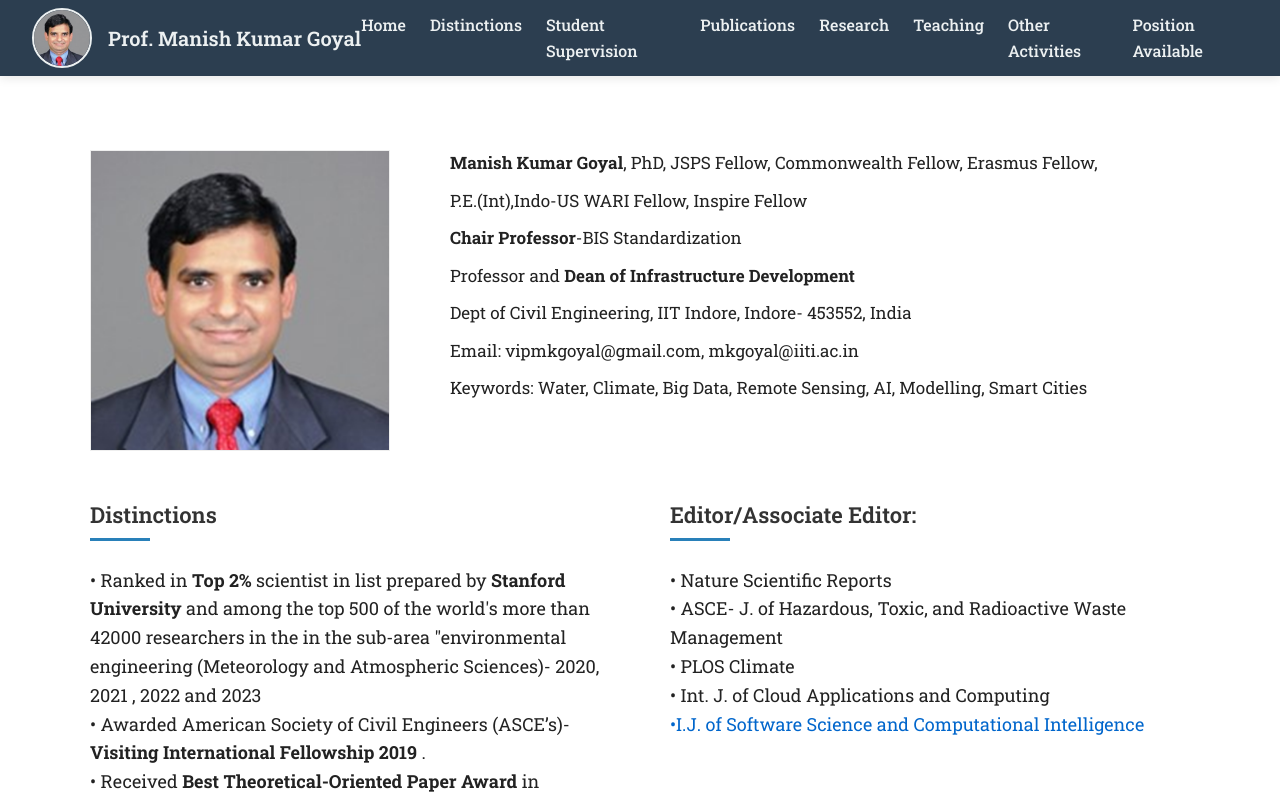
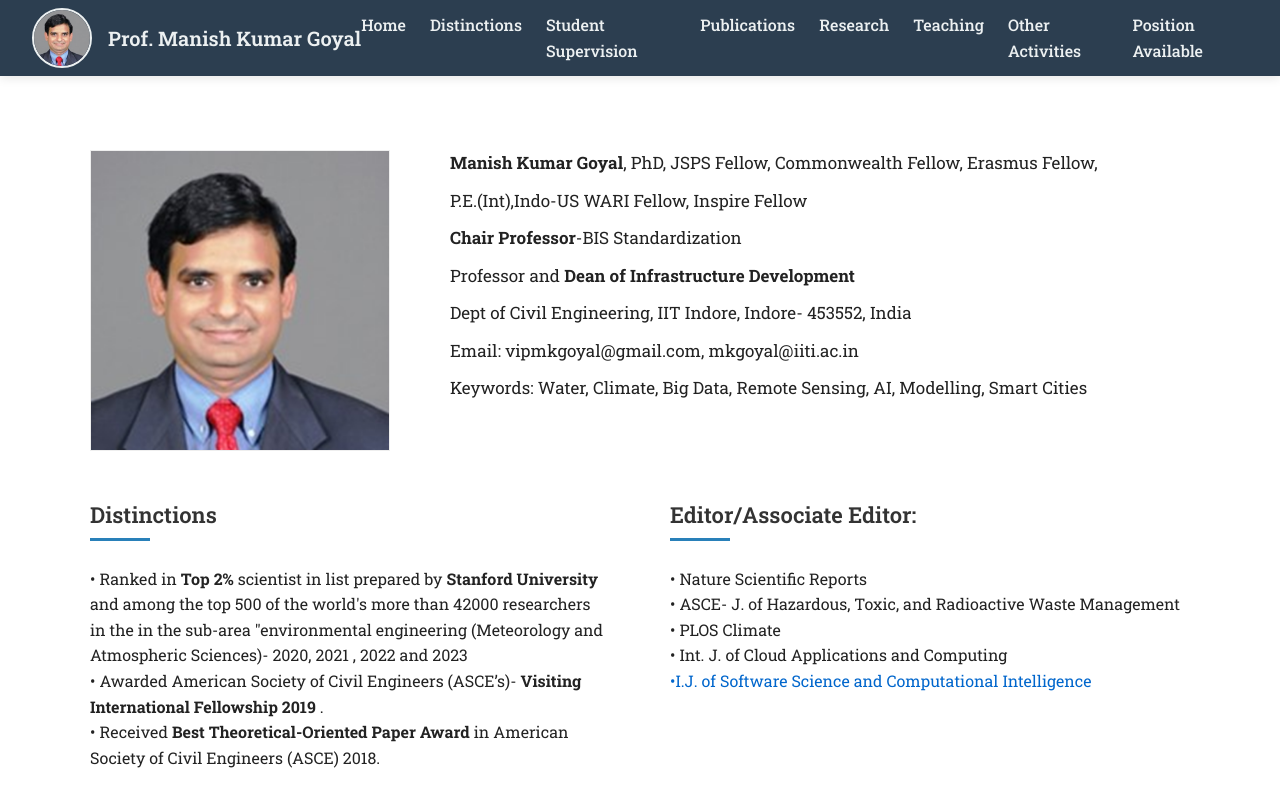
Before and after one commit to shiv3191/MKG_WEBSITE, a React (Vite) app: page / in a window 1280 px wide. Shown: the top 800 px of the page. Built offline with nearby package versions, Linux system fonts and the light colour scheme.

Commit message:
Update home.css

```diff
--- a/src/Components/Home/home.css
+++ b/src/Components/Home/home.css
@@ -105,13 +105,13 @@ heading p {
 }
 
 .peter1 {
-    font-size: 18px;
+    font-size: 16px;
 }
 
 .peter1 p a {
     color: #0066cc;
     text-decoration: none;
-    font-size: 18px;
+    font-size: 16px;
 }
 
 .peter1 p a:hover {
```
